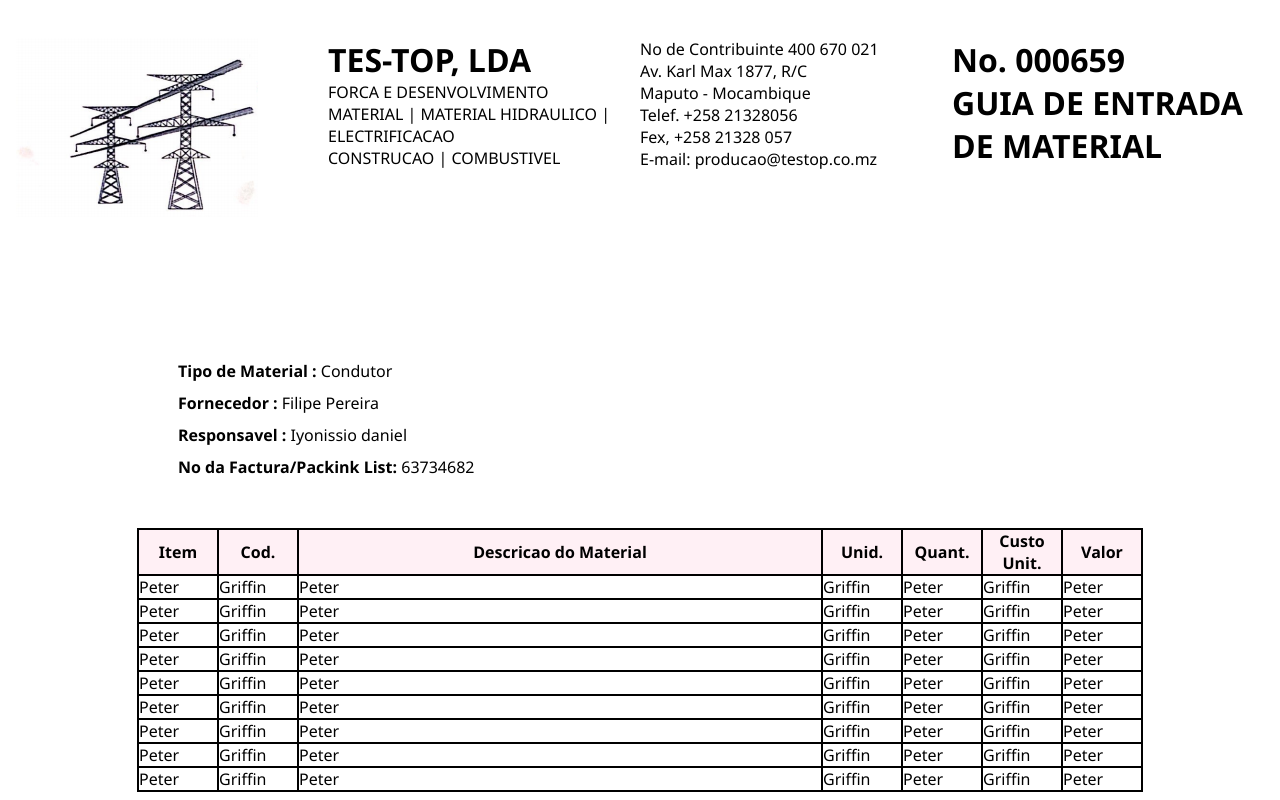
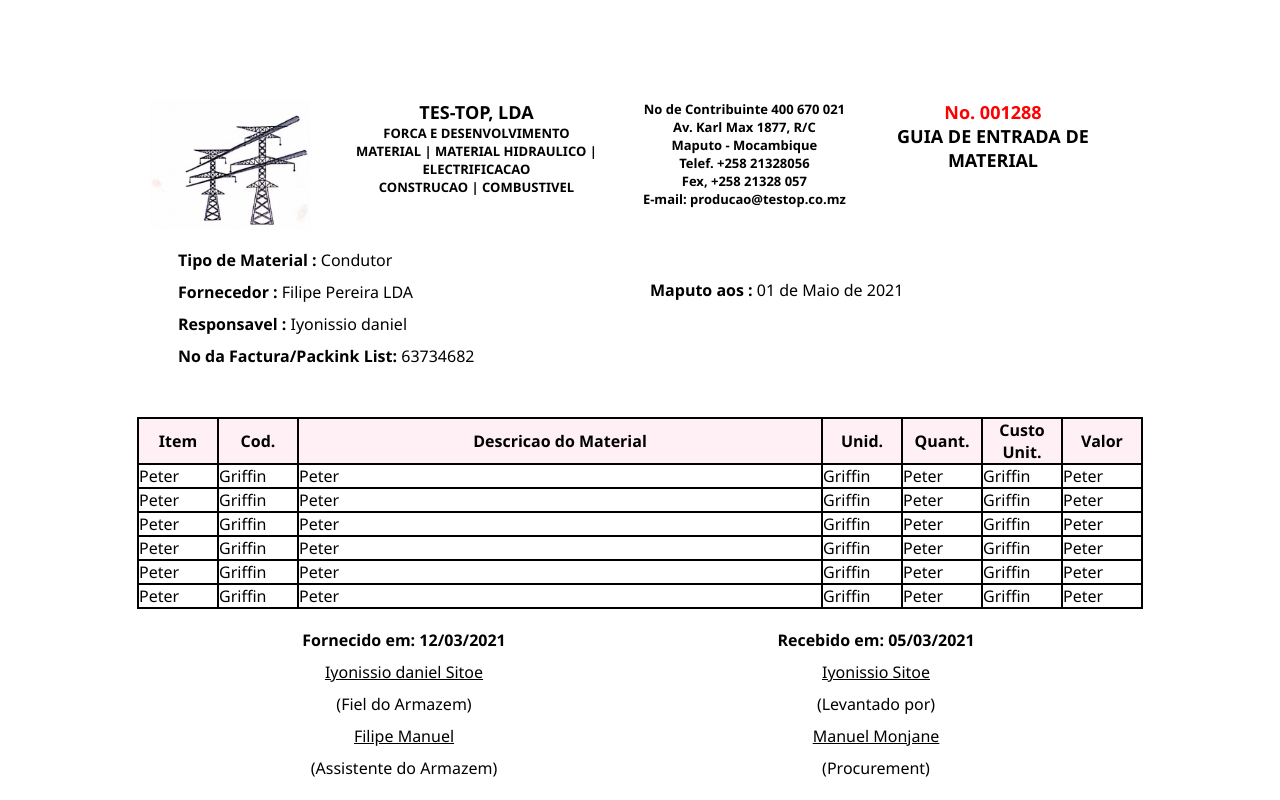
Before and after one commit to Iyonissio/TEST-TOP-FORMULARIOS, a plain HTML site: page index2.html in a window 1280 px wide. Shown: the top 800 px of the page. Drawn offline with Linux system fonts and the light colour scheme.

Commit message:
formularios com A4

```diff
--- a/css/style.css
+++ b/css/style.css
@@ -52,8 +52,10 @@ body {
     grid-template-columns: 1fr 1fr;
     padding-left: 178px;
     padding-right: 178px;
+    padding-top: 30px;
+    justify-content: center;
+    text-align: center;
     gap: 20px;
-    margin-top: 128px;
 }
 
 .info {
@@ -64,40 +66,10 @@ body {
 .info p{
   padding-top: 10px;
 }
-.data-info {
-    display: flex;
-    justify-content: center;
-    align-items: center;
-}
-
-.info-footer {
-    display: flex;
-    flex-direction: column;
-}
-
-.footer-saida .info-footer p{
-    display: flex;
-    padding-top: 20px;
-    align-items: center;
-    justify-content: center;
-}
-
-.data-info-footer {
-    display: flex;
-    flex-direction: column;
-    justify-content: center;
-}
-
-.footer-saida .data-info-footer p{
-    display: flex;
-    padding-top: 20px;
-    align-items: center;
-    justify-content: center;
-}
 
 .organizacao {
     display: flex;
-    padding-top: 50px;
+    padding-top: 20px;
     align-items: center;
     justify-content: center;
 }
--- a/css/style2.css
+++ b/css/style2.css
@@ -10,22 +10,12 @@ body {
     background: white;
 }
 
-
-.intro {
-    display: grid;
-    grid-template-columns: 1fr 1fr 1fr 1fr;
-    padding-top: 38px;
-    padding-left: 16px;
-    padding-right: 16px;
-}
-
 .info-inicial {
     display: grid;
     grid-template-columns: 1fr 1fr;
     padding-left: 178px;
     padding-right: 178px;
     gap: 20px;
-    margin-top: 128px;
 }
 
 .footer-saida {
@@ -34,7 +24,7 @@ body {
     padding-left: 178px;
     padding-right: 178px;
     gap: 20px;
-    margin-top: 128px;
+    padding-top: 10px;
 }
 
 .info {
@@ -44,11 +34,7 @@ body {
 
 .info p{
   padding-top: 10px;
-}
-.data-info {
-    display: flex;
-    justify-content: center;
-    align-items: center;
+
 }
 
 .info-footer {
@@ -58,20 +44,7 @@ body {
 
 .footer-saida .info-footer p{
     display: flex;
-    padding-top: 20px;
-    align-items: center;
-    justify-content: center;
-}
-
-.data-info-footer {
-    display: flex;
-    flex-direction: column;
-    justify-content: center;
-}
-
-.footer-saida .data-info-footer p{
-    display: flex;
-    padding-top: 20px;
+    padding-top: 10px;
     align-items: center;
     justify-content: center;
 }
--- a/index2.html
+++ b/index2.html
@@ -1,9 +1,9 @@
 <!DOCTYPE html>
 <html lang="en">
   <head>
-    <meta charset="UTF-8">
-    <meta http-equiv="X-UA-Compatible" content="IE=edge">
-    <meta name="viewport" content="width=device-width, initial-scale=1.0">
+    <meta charset="UTF-8" />
+    <meta http-equiv="X-UA-Compatible" content="IE=edge" />
+    <meta name="viewport" content="width=device-width, initial-scale=1.0" />
     <title>Guia de Entrada de Material</title>
     <link rel="stylesheet" href="css/style2.css" />
   </head>
@@ -12,23 +12,72 @@
       border-collapse: collapse;
     }
 
-    table, td, th {
+    table,
+    td,
+    th {
       border: 2px solid black;
+    }
+
+    .grid-container {
+      display: grid;
+      grid-column-gap: 10px;
+      grid-template-columns: auto auto auto auto;
+      padding-left: 150px;
+      padding-right: 150px;
+      padding-top: 100px;
+    }
+
+    .grid-item {
+      background-color: rgba(255, 255, 255, 0.8);
+      font-size: 30px;
+      text-align: center;
+    }
+
+    .grid-item h1 {
+      font-size: 18px;
+      font-weight: bold;
+    }
+
+    .grid-item p {
+      font-size: 13px;
+      font-weight: bold;
+    }
+
+    .grid-item img {
+      width: 160px;
+      height: 130px;
+    }
+
+    @media print {
+      .grid-container {
+        margin: 0;
+        box-shadow: 0;
+      }
+      .grid-container {
+        padding-left: 20px;
+        padding-right: 20px;
+        padding-top: 20px;
+      }
+      .info-inicial {
+        padding-left: 8px;
+        padding-right: 8px;
+      }
     }
   </style>
 
   <body>
-    <div class="intro">
-        <div class="intro-logo">
+    <page size="A4">
+      <div class="grid-container">
+        <div class="grid-item">
           <img src="image/testtop.PNG" alt="foto" />
         </div>
-        <div class="intro-intro">
+        <div class="grid-item">
           <h1>TES-TOP, LDA</h1>
           <p>FORCA E DESENVOLVIMENTO</p>
           <p>MATERIAL | MATERIAL HIDRAULICO | ELECTRIFICACAO</p>
-            <p>CONSTRUCAO | COMBUSTIVEL </p>
+          <p>CONSTRUCAO | COMBUSTIVEL</p>
         </div>
-        <div class="intro-endereco">
+        <div class="grid-item">
           <p>No de Contribuinte 400 670 021</p>
           <p>Av. Karl Max 1877, R/C</p>
           <p>Maputo - Mocambique</p>
@@ -36,21 +85,28 @@
           <p>Fex, +258 21328 057</p>
           <p>E-mail: producao@testop.co.mz</p>
         </div>
-        <div class="intro-numero">
-            <h1>No. 000659</h1>
+        <div class="grid-item">
+          <h1 style="color: red">No. 001288</h1>
+          <p></p>
           <h1>GUIA DE ENTRADA DE MATERIAL</h1>
         </div>
       </div>
 
-
       <div class="info-inicial">
         <div class="info">
           <p><span>Tipo de Material : </span> Condutor</p>
-            <p><span>Fornecedor :</span> Filipe Pereira</p>
+          <p><span>Fornecedor :</span> Filipe Pereira LDA</p>
           <p><span>Responsavel :</span> Iyonissio daniel</p>
           <p><span>No da Factura/Packink List:</span> 63734682</p>
         </div>
+        <div class="info">
+          <p></p>
+          <p></p>
+          <p></p>
+          <p><span>Maputo aos :</span> 01 de Maio de 2021</p>
         </div>
+      </div>
+
       <div class="organizacao">
         <table>
           <tr>
@@ -116,52 +172,31 @@
             <td>Griffin</td>
             <td>Peter</td>
           </tr>
-              <tr>
-                <td>Peter</td>
-                <td>Griffin</td>
-                <td>Peter</td>
-                <td>Griffin</td>
-                <td>Peter</td>
-                <td>Griffin</td>
-                <td>Peter</td>
-              </tr>
-              <tr>
-                <td>Peter</td>
-                <td>Griffin</td>
-                <td>Peter</td>
-                <td>Griffin</td>
-                <td>Peter</td>
-                <td>Griffin</td>
-                <td>Peter</td>
-              </tr>
 
-            <tr>
-                <td>Peter</td>
-                <td>Griffin</td>
-                <td>Peter</td>
-                <td>Griffin</td>
-                <td>Peter</td>
-                <td>Griffin</td>
-                <td>Peter</td>
-            </tr>
+
         </table>
       </div>
+
+
+
 
       <div class="footer-saida">
         <div class="info-footer">
           <p><span>Fornecido em: 12/03/2021</span></p>
-           <p>Iyonissio daniel Sitoe</p>
+          <p style="text-decoration: underline;">Iyonissio daniel Sitoe</p>
           <p>(Fiel do Armazem)</p>
-           <p>Filipe Manuel</p>
+          <p style="text-decoration: underline;">Filipe Manuel</p>
           <p>(Assistente do Armazem)</p>
         </div>
-        <div class="data-info-footer">
+        <div class="info-footer">
           <p><span>Recebido em: 05/03/2021</span></p>
-            <p>Iyonissio Sitoe</p>
+          <p style="text-decoration: underline;">Iyonissio Sitoe</p>
           <p>(Levantado por)</p>
-            <p>Manuel Monjane</p>
+          <p style="text-decoration: underline;">Manuel Monjane</p>
           <p>(Procurement)</p>
         </div>
       </div>
+
+    </page>
   </body>
 </html>
```
Also changed, not shown: index.html (+9 -5 lines). Lines whose indentation alone changed are shown as unchanged.
